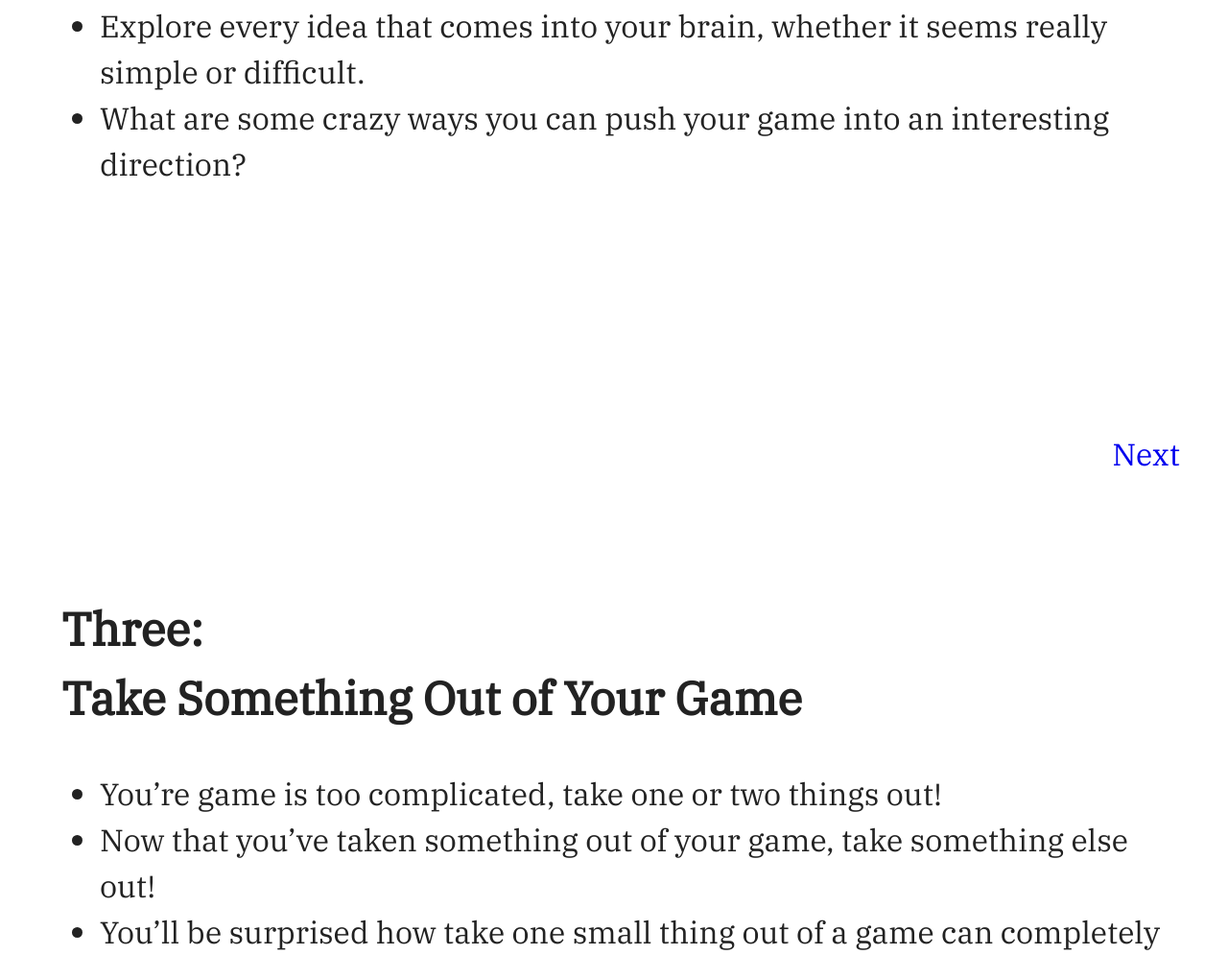
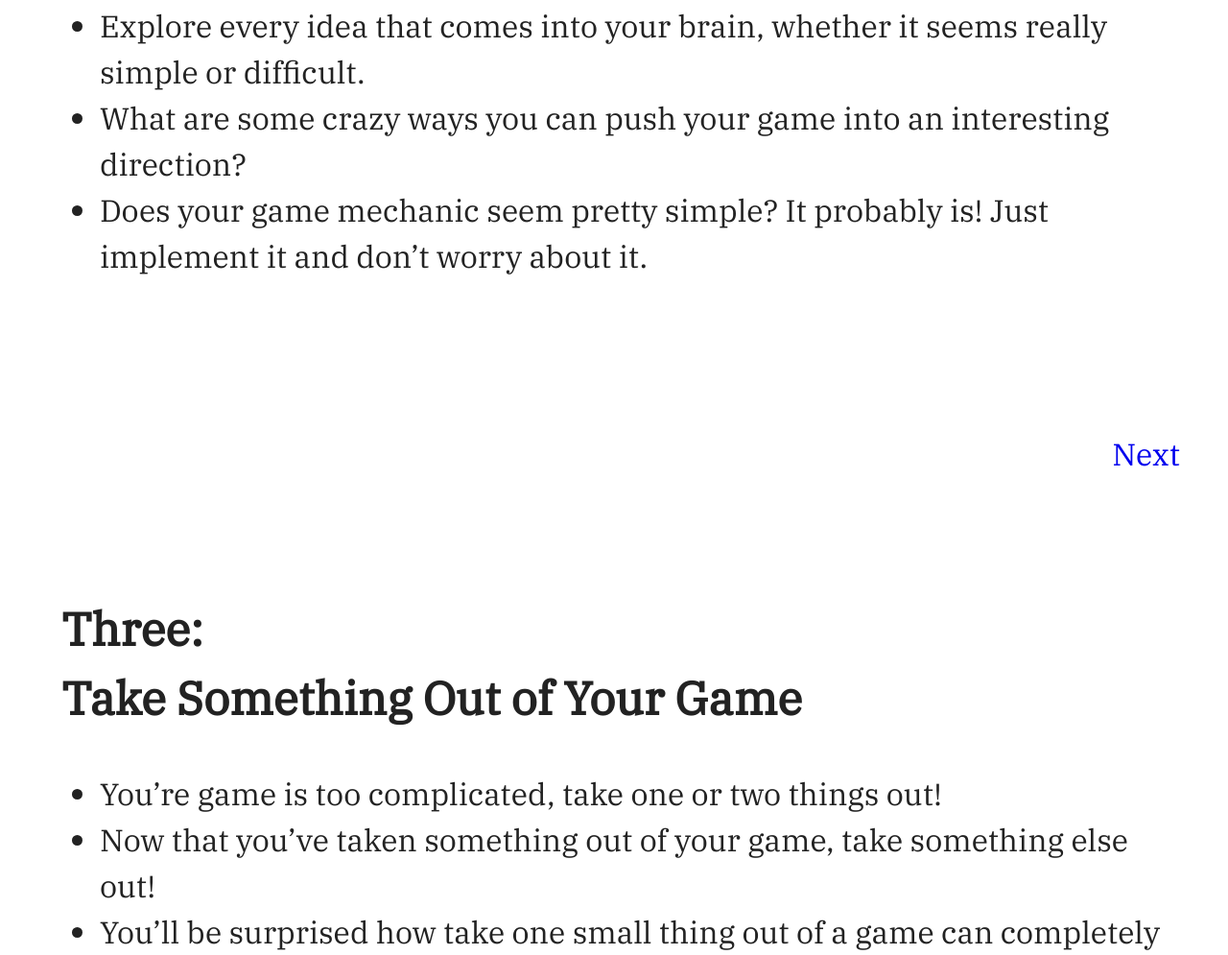
Before and after one commit to starzonmyarmz/video-game-presentation, a plain HTML site: page index.html in a window 1280 px wide. Shown: the part 5053-6048 px from the top of the page at 96% size. Drawn offline with Linux system fonts and the light colour scheme.

Commit message:
more content

```diff
--- a/index.html
+++ b/index.html
@@ -88,6 +88,7 @@
         <ul>
           <li>Explore every idea that comes into your brain, whether it seems really simple or difficult.</li>
           <li>What are some crazy ways you can push your game into an interesting direction?</li>
+          <li>Does your game mechanic seem pretty simple? It probably is! Just implement it and don’t worry about it.</li>
         </ul>
         <a href="#g">Next</a>
       </section>
```
